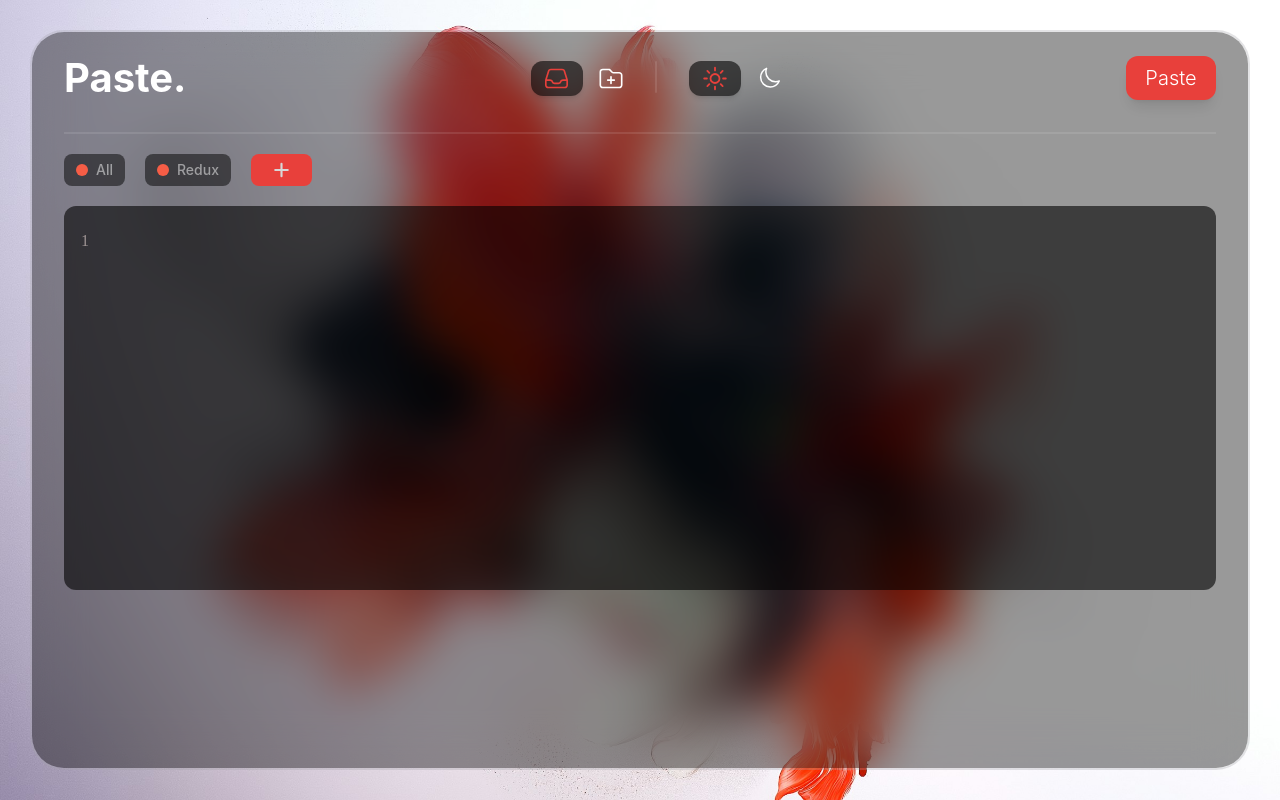
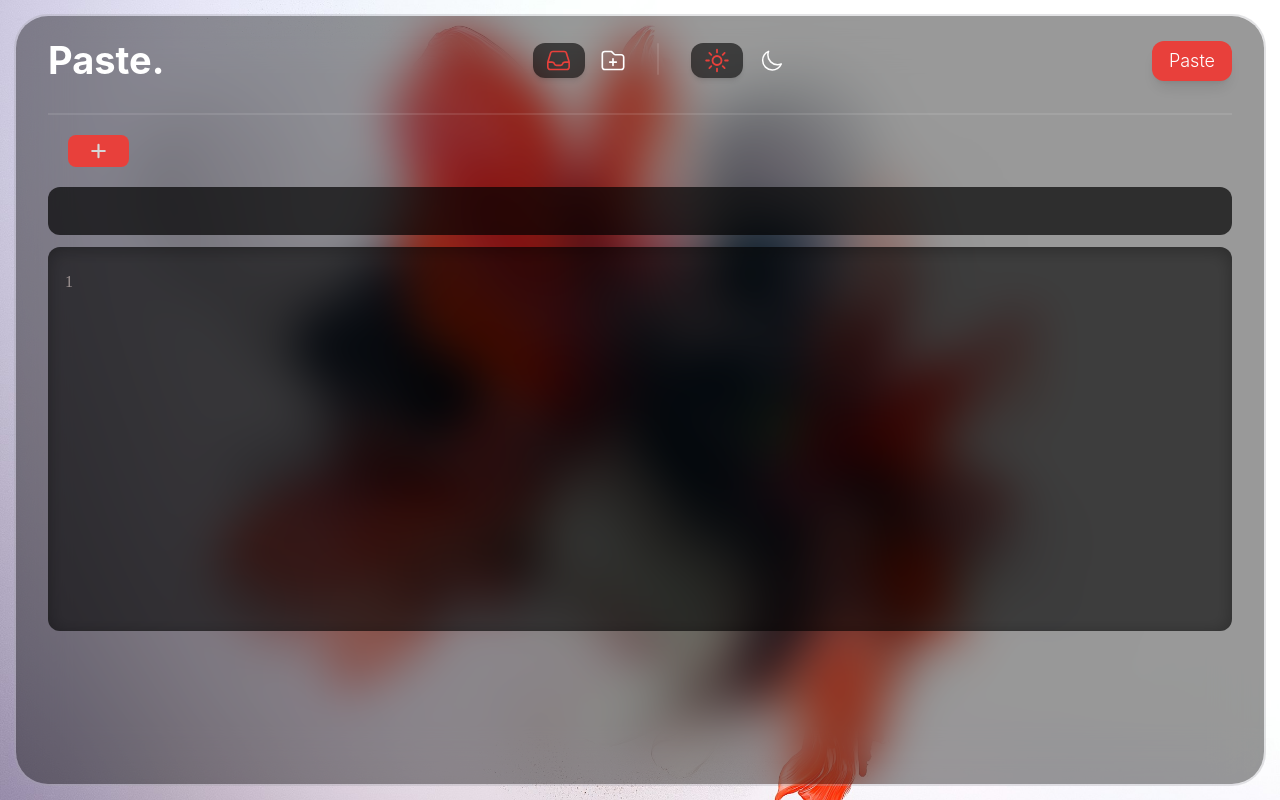
Before and after one commit to intBhubnesh/notesInit-, a React (Vite) app: page /pasteList in a window 1280 px wide. Built offline with nearby package versions, Linux system fonts and the light colour scheme.

Commit message:
Intial createPaste

```diff
--- a/src/components/Button.jsx
+++ b/src/components/Button.jsx
@@ -1,7 +1,10 @@
 import React from 'react'
 
-export const Button = ({lable="Paste"}) => {
+export const Button = ({lable="Paste", onClick}) => {
   return (
-    <div className='h-[44px] rounded-xl w-[90px] bg-[#E8403B] inline-flex items-center justify-center text-xl font-light shadow-lg text-white'>{lable}</div>
+    <div
+    className='h-[40px] rounded-xl w-[80px] bg-[#E8403B] inline-flex items-center justify-center text-lg font-light shadow-lg text-white'
+    onClick={onClick}
+    >{lable}</div>
   )
 }
--- a/src/components/CategoryBar.jsx
+++ b/src/components/CategoryBar.jsx
@@ -1,16 +1,11 @@
 import React, { useState } from 'react';
 import { CategoryTag } from './CategoryTag';
-import { useDispatch, useSelector } from 'react-redux';
-import { addCategory } from '../redux/CategorySlice';
-import { nanoid } from '@reduxjs/toolkit';
 
-export const CategoryBar = () => {
+
+export const CategoryBar = ({pasteCategoryList, setPasteCategoryList, handelCreateCategory}) => {
     const [input, setInput] = useState('lable');
     const [reqAddCategory, setReqAddCategory] = useState(false);
-    const categoryList = useSelector((state) => state.Category.categoryList);
-    console.log(categoryList);
 
-    const dispatch = useDispatch()
 
     const getInputWidth = (text) => {
         const tempElement = document.createElement('span');
@@ -29,28 +24,27 @@ export const CategoryBar = () => {
         width: `${getInputWidth(input)}px`,
     };
 
+    // function ifExistInStore(name) {
+    // }
+    function ifExistInList(name) {
+       return  !pasteCategoryList.find(cat => cat.name === name)
+    }
     function saveCategory() {
-        if (validCategory(input)) {
-            dispatch(addCategory({id:nanoid(), name:input, color:'#E8403B'  }))
-            setReqAddCategory(false)
-            setInput('lable')
+        if (input) {
+          handelCreateCategory(input);
+          setReqAddCategory(false)
+          setInput('lable');
         }
+      }
+    function removeCategory(name) {
+        setPasteCategoryList(prev => prev = prev.filter(cat => cat.name !== name))
     }
-    function validCategory(category) {
-        if (category && categoryList.find(cat => cat.name === category)) {
-            alert("record already exist !")
-            return false;
 
-        } else {
-            if(category)
-                return true
-        }
-}
 return (
     <div className="flex flex-row items-center justify-start gap-5 border-t-[2px] border-white/10 py-5 mt-6">
         <div className="flex flex-row gap-5">
-            {categoryList.map(({ id, name, color }) => (
-                <CategoryTag key={id} lable={name} color={color} />
+            {pasteCategoryList.map(({ id, name, color }) => (
+                <CategoryTag key={id} lable={name} removeCategory={removeCategory} />
             ))}
         </div>
         {reqAddCategory && (
--- a/src/components/CategoryTag.jsx
+++ b/src/components/CategoryTag.jsx
@@ -1,13 +1,19 @@
     import React from 'react'
 
-export const CategoryTag = ({lable, color}) => {
+    export const CategoryTag = ({lable, removeCategory}) => {
     return (
-    <div className='inline-flex flex-row items-center justify-between h-6 gap-2 px-3 py-4 rounded-lg bg-black/50'>
+        <div className='inline-flex flex-row items-center justify-between h-6 gap-2 px-3 py-4 rounded-lg group bg-black/50'>
             <div className='inline-flex items-center justify-center '>
                 <div className='bg-[#F65D46] rounded-full size-3'></div>
             </div>
             <h1 className='text-sm font-medium text-white/50'>{lable}</h1>
-
+            <div
+            className='items-center justify-center hidden opacity-0 group-hover:inline-flex group-hover:opacity-100'
+            onClick={() => removeCategory(lable)} >
+            <svg xmlns="http://www.w3.org/2000/svg" width="18" height="18" viewBox="0 0 24 24" fill="none">
+    <path d="M9.75 9.75L14.25 14.25M14.25 9.75L9.75 14.25M21 12C21 13.1819 20.7672 14.3522 20.3149 15.4442C19.8626 16.5361 19.1997 17.5282 18.364 18.364C17.5282 19.1997 16.5361 19.8626 15.4442 20.3149C14.3522 20.7672 13.1819 21 12 21C10.8181 21 9.64778 20.7672 8.55585 20.3149C7.46392 19.8626 6.47177 19.1997 5.63604 18.364C4.80031 17.5282 4.13738 16.5361 3.68508 15.4442C3.23279 14.3522 3 13.1819 3 12C3 9.61305 3.94821 7.32387 5.63604 5.63604C7.32387 3.94821 9.61305 3 12 3C14.3869 3 16.6761 3.94821 18.364 5.63604C20.0518 7.32387 21 9.61305 21 12Z" stroke="#959595" stroke-width="1.5" stroke-linecap="round" stroke-linejoin="round"/>
+            </svg>
+            </div>
         </div>
     )
     }
--- a/src/components/Forground.jsx
+++ b/src/components/Forground.jsx
@@ -1,14 +1,73 @@
-import React from 'react'
-import { NavBar } from './NavBar'
-import { CategoryBar } from './CategoryBar'
-import { PasteForm } from './PasteForm'
+import React, { useState } from 'react';
+import { NavBar } from './NavBar';
+import { CategoryBar } from './CategoryBar';
+import { PasteForm } from './PasteForm';
+import { useDispatch, useSelector } from 'react-redux';
+import { addCategory } from '../redux/CategorySlice';
+import { nanoid } from '@reduxjs/toolkit';
+import { createPaste } from '../redux/pasteSlice';
 
 export const Forground = () => {
+  const [title, setTitle] = useState('Title');
+  const [text, setText] = useState('');
+  const [pasteCategoryList, setPasteCategoryList] = useState([]);
+  const categoryList = useSelector((state) => state.Category.categoryList);
+  const pasteList = useSelector(state => state.Paste.pasteList)
+  const dispatch = useDispatch();
+    console.log(pasteList);
+
+  // Function to handle paste creation
+  function handelCreatePaste() {
+    if (title && text) {
+      const newPaste = {
+        id: nanoid(),
+        title,
+        description: text,
+        category: pasteCategoryList,
+      };
+      dispatch(createPaste(newPaste));
+      setTitle('Title');  // Reset title after creation
+      setText('');        // Reset text after creation
+      setPasteCategoryList([]); // Clear selected categories
+    }
+  }
+
+  // Function to validate category name
+  function validCategory(name) {
+    if (!name) {
+      alert("Category name cannot be empty!");
+      return false;
+    }
+    if (categoryList.find((cat) => cat.name === name)) {
+      alert("Category already exists!");
+      return false;
+    }
+    return true;
+  }
+
+  // Function to handle category creation
+  function handelCreateCategory(name) {
+    if (validCategory(name)) {
+      const newCategory = {
+        id: nanoid(),
+        name: name,
+        color: '#E8403B',
+      };
+      // Add the category to the global state and pasteCategoryList
+      dispatch(addCategory(newCategory));
+      setPasteCategoryList((prev) => [...prev, newCategory]);
+    }
+  }
+
   return (
-    <div className='absolute px-8  inset-0 z-0 m-8 bg-black/40 backdrop-blur-xl rounded-[32px] outline-2 outline-zinc-400/30 outline'>
-        < NavBar />
-        < CategoryBar />
-        < PasteForm />
+    <div className='absolute px-8 inset-0 z-0 m-4 bg-black/40 backdrop-blur-xl rounded-[32px] outline-2 outline-zinc-400/30 outline'>
+      <NavBar createPaste={handelCreatePaste} />
+      <CategoryBar
+        pasteCategoryList={pasteCategoryList}
+        setPasteCategoryList={setPasteCategoryList}
+        handelCreateCategory={handelCreateCategory}
+      />
+      <PasteForm title={title} setTitle={setTitle} text={text} setText={setText} />
     </div>
-  )
-}
+  );
+};
--- a/src/components/NavBar.jsx
+++ b/src/components/NavBar.jsx
@@ -7,7 +7,7 @@ import { NavLink } from 'react-router-dom';
 
 
 
-export const NavBar = () => {
+export const NavBar = ({createPaste}) => {
     const icons = {
         lightIcon: <svg width="24" height="25" viewBox="0 0 24 25" fill='none'   xmlns="http://www.w3.org/2000/svg">
         <path d="M12 1.69995V4.39995M19.6368 4.86315L17.7276 6.77235M22.8 12.5H20.1M19.6368 20.1368L17.7276 18.2276M12 20.6V23.3M6.27235 18.2276L4.36315 20.1368M3.89995 12.5H1.19995M6.27235 6.77235L4.36315 4.86315M16.5 12.5C16.5 13.6934 16.0258 14.838 15.1819 15.6819C14.338 16.5258 13.1934 17 12 17C10.8065 17 9.66188 16.5258 8.81797 15.6819C7.97406 14.838 7.49995 13.6934 7.49995 12.5C7.49995 11.3065 7.97406 10.1619 8.81797 9.31797C9.66188 8.47406 10.8065 7.99995 12 7.99995C13.1934 7.99995 14.338 8.47406 15.1819 9.31797C16.0258 10.1619 16.5 11.3065 16.5 12.5Z" stroke="currentColor" stroke-width="1.8" stroke-linecap="round" stroke-linejoin="round"/>
@@ -28,10 +28,11 @@ export const NavBar = () => {
     const dispatcher = useDispatch()
     const theme = useSelector(state => state.Theme.mode)
 
+
     const active = ' w-[52px] h-[35px]  rounded-xl bg-black/60 text-[#E8403B] shadow-md'
   return (
     <div className='flex flex-row items-center justify-between w-full mt-4 '>
-        <h1 className='text-[40px] font-bold text-white'>Paste.</h1>
+        <h1 className='text-[38px] font-bold text-white'>Paste.</h1>
         <div className='flex flex-row gap-8'>
             {/* routing the pages  */}
             <div className='inline-flex items-center justify-between gap-4 '>
@@ -68,7 +69,7 @@ export const NavBar = () => {
                 </div>
             </div>
         </div>
-        < Button />
+        < Button onClick={createPaste}/>
     </div>
   )
 }
--- a/src/components/PasteForm.jsx
+++ b/src/components/PasteForm.jsx
@@ -1,5 +1,5 @@
 import React, { useState, useEffect } from 'react';
-import CodeMirror, { EditorState } from '@uiw/react-codemirror';
+import CodeMirror from '@uiw/react-codemirror';
 import { markdown } from '@codemirror/lang-markdown';
 import { javascript } from '@codemirror/lang-javascript';
 import { python } from '@codemirror/lang-python';
@@ -8,8 +8,8 @@ import { EditorView } from '@codemirror/view';
 import { syntaxHighlighting } from '@codemirror/language';
 import { oneDarkHighlightStyle } from '@codemirror/theme-one-dark';
 
-export const PasteForm = () => {
-  const [text, setText] = useState('');
+export const PasteForm = ({title, setTitle, text, setText}) => {
+
   const [mode, setMode] = useState('plain'); // Default to plain text
 
   // Function to detect language mode from the first line
@@ -72,10 +72,19 @@ export const PasteForm = () => {
     },
     { dark: true }
   );
-  const cutomHeighlight = EditorState
+
 
   return (
-    <div className="w-full px-2 py-6 overflow-y-scroll h-96 rounded-xl bg-black/60">
+    <div className='flex flex-col items-center justify-center gap-3'>
+        <div className='w-full h-12 flex px-4 justify-start items-center text-[16px] text-white/60 rounded-xl bg-black/70 font-medium'>
+            <input type="text" name="Title" id={title} onChange={(e) => setTitle(e.target.value)} />
+        </div>
+    <div
+    className="w-full px-2 py-6 overflow-y-scroll h-96 rounded-xl bg-black/60"
+    style={{
+        boxShadow : '0px 3px 18.1px 0px rgba(0, 0, 0, 0.30) inset',
+    }}
+    >
       <CodeMirror
         value={text}
         extensions={[getEditorLanguage(), customTheme,  syntaxHighlighting(oneDarkHighlightStyle)]}
@@ -83,5 +92,6 @@ export const PasteForm = () => {
         onChange={(value) => setText(value)}
       />
     </div>
+    </div>
   );
 };
--- a/src/redux/pasteSlice.js
+++ b/src/redux/pasteSlice.js
@@ -5,7 +5,7 @@ const initialState = {
         id : nanoid(),
         title : "paste app",
         description : 'Lorem ipsum dolor, sit amet consectetur adipisicing elit. Illum neque repellat harum, accusamus facere esse, eligendi, iusto id asperiores aliquid natus ipsum doloribus',
-        category : "all",
+        category : ["all"],
     }]
 }
 
@@ -14,7 +14,16 @@ export const pasteSlice = createSlice({
   initialState,
   reducers: {
     createPaste: (state, action) => {
-
+        const {id, title, description, category } = action.payload
+        if(id){
+            const newPaste = {
+                id,
+                title,
+                description,
+                category
+            }
+            state.pasteList.push(newPaste)
+        }
     },
     updatePaste: (state, action) => {
 
```
Also changed, not shown: src/section/CreatePaste.jsx (line endings or trailing spaces). Lines whose indentation alone changed are shown as unchanged.
